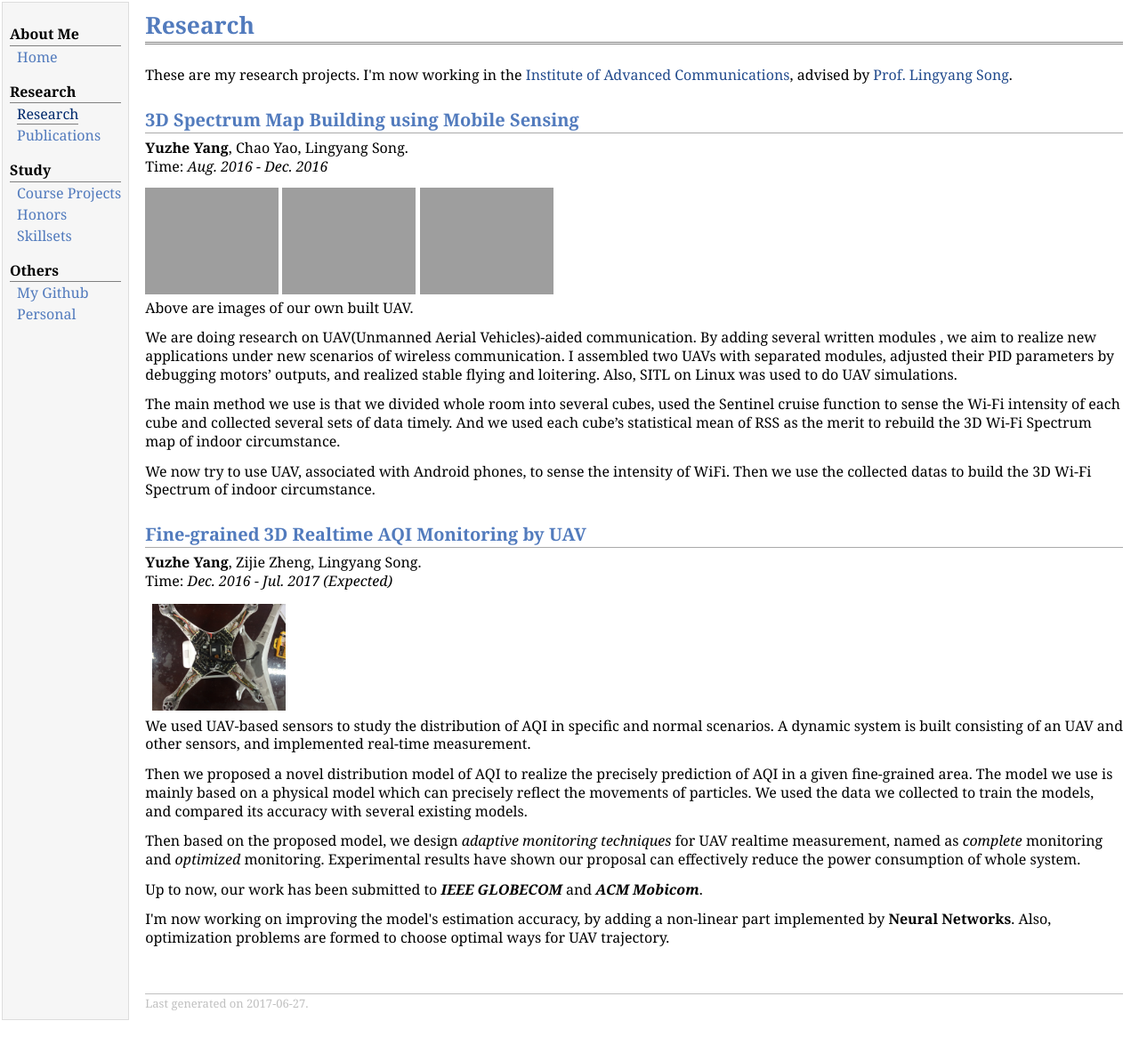
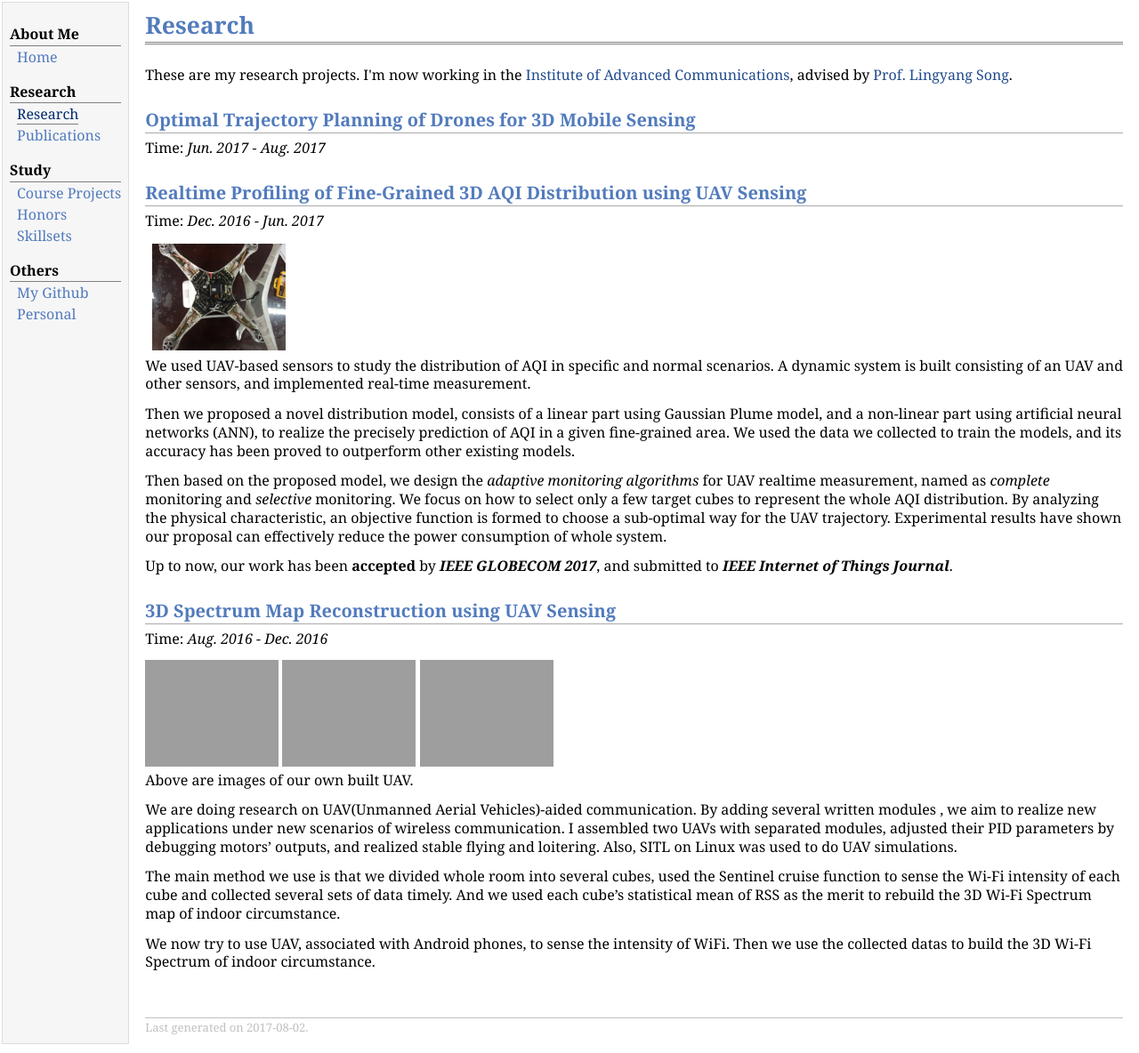
Before and after one commit to YyzHarry/Personal-Website, a Jekyll site: the page research.html, which Jekyll copies as it is, in a window 1280 px wide. Shown: the whole page at 89% size. Built offline with Jekyll 4.4.1, drawn with Linux system fonts in a browser that asks for light colours; before the commit the page ends 1157 px from its top, so only the background shows below that; grey boxes are pictures that could not be loaded.

Commit message:
Update research.html

```diff
--- a/research.html
+++ b/research.html
@@ -29,9 +29,24 @@
 <h1>Research</h1>
 </div>
 <p>These are my research projects. I'm now working in the <a href="http://wireless.pku.edu.cn/">Institute of Advanced Communications</a>, advised by <a href="http://wireless.pku.edu.cn/home/songly/index.html">Prof. Lingyang Song</a>.</p>
-<h2>3D Spectrum Map Building using Mobile Sensing</h2>
-<p><b>Yuzhe Yang</b>, Chao Yao, Lingyang Song. <br />
-Time: <i>Aug. 2016 - Dec. 2016</i></p>
+<h2>Optimal Trajectory Planning of Drones for 3D Mobile Sensing</h2>
+<p>Time: <i>Jun. 2017 - Aug. 2017</i></p>
+<h2>Realtime Profiling of Fine-Grained 3D AQI Distribution using UAV Sensing</h2>
+<p>Time: <i>Dec. 2016 - Jun. 2017</i></p>
+<table class="imgtable"><tr><td>
+<img src="static/phantom-uav.jpg" alt="uav" width="150px" height="120px" />&nbsp;</td>
+<td align="left"></td></tr></table>
+<p>We used UAV-based sensors to study the distribution of AQI in specific and normal scenarios.
+A dynamic system is built consisting of an UAV and other sensors, and implemented real-time measurement.</p>
+<p>Then we proposed a novel distribution model, consists of a linear part using Gaussian Plume model, and a non-linear part using artificial neural networks (ANN), to realize the precisely prediction of AQI in a given fine-grained area.
+We used the data we collected to train the models, and its accuracy has been proved to outperform other existing models.</p>
+<p>Then based on the proposed model, we design the <i>adaptive monitoring algorithms</i> for UAV realtime measurement, named as <i>complete</i> monitoring and <i>selective</i> monitoring.
+We focus on how to select only a few target cubes to represent the whole AQI distribution.
+By analyzing the physical characteristic, an objective function is formed to choose a sub-optimal way for the UAV trajectory.
+Experimental results have shown our proposal can effectively reduce the power consumption of whole system.</p>
+<p>Up to now, our work has been <b>accepted</b> by <i><b>IEEE GLOBECOM 2017</b></i>, and submitted to <i><b>IEEE Internet of Things Journal</b></i>.</p>
+<h2>3D Spectrum Map Reconstruction using UAV Sensing</h2>
+<p>Time: <i>Aug. 2016 - Dec. 2016</i></p>
 <img src="static/uav2.png" height="120px" width="150px">
 <img src="static/uav1.png" height="120px" width="150px">
 <img src="static/uav3.png" height="120px" width="150px">
@@ -42,24 +57,9 @@ I assembled two UAVs with separated modules, adjusted their PID parameters by de
 And we used each cube’s statistical mean of RSS as the merit to rebuild the 3D Wi-Fi Spectrum map of indoor circumstance.</p>
 <p>We now try to use UAV, associated with Android phones, to sense the intensity of WiFi.
 Then we use the collected datas to build the 3D Wi-Fi Spectrum of indoor circumstance.</p>
-<h2>Fine-grained 3D Realtime AQI Monitoring by UAV</h2>
-<p><b>Yuzhe Yang</b>, Zijie Zheng, Lingyang Song. <br />
-Time: <i>Dec. 2016 - Jul. 2017 (Expected)</i></p>
-<table class="imgtable"><tr><td>
-<img src="static/phantom-uav.jpg" alt="uav" width="150px" height="120px" />&nbsp;</td>
-<td align="left"></td></tr></table>
-<p>We used UAV-based sensors to study the distribution of AQI in specific and normal scenarios.
-A dynamic system is built consisting of an UAV and other sensors, and implemented real-time measurement.</p>
-<p>Then we proposed a novel distribution model of AQI to realize the precisely prediction of AQI in a given fine-grained area.
-The model we use is mainly based on a physical model which can precisely reflect the movements of particles.
-We used the data we collected to train the models, and compared its accuracy with several existing models.</p>
-<p>Then based on the proposed model, we design  <i>adaptive monitoring techniques</i> for UAV realtime measurement, named as <i>complete</i> monitoring and <i>optimized</i> monitoring.
-Experimental results have shown our proposal can effectively reduce the power consumption of whole system.</p>
-<p>Up to now, our work has been submitted to <i><b>IEEE GLOBECOM</b></i> and <i><b>ACM Mobicom</b></i>.</p>
-<p>I'm now working on improving the model's estimation accuracy, by adding a non-linear part implemented by <b>Neural Networks</b>. Also, optimization problems are formed to choose optimal ways for UAV trajectory.</p>
 <div id="footer">
 <div id="footer-text">
-Last generated on 2017-06-27.
+Last generated on 2017-08-02.
 </div>
 </div>
 </td>
```
